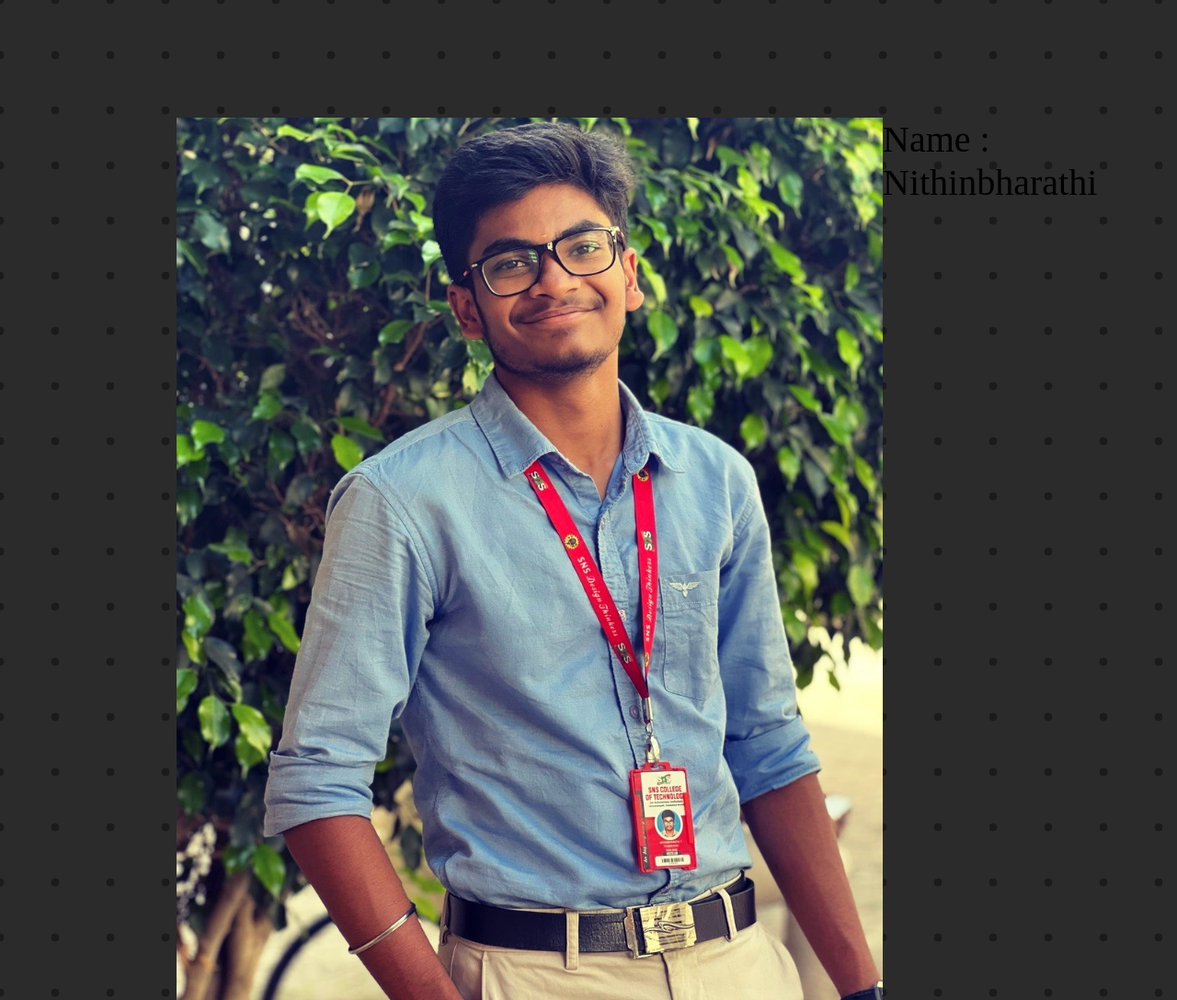
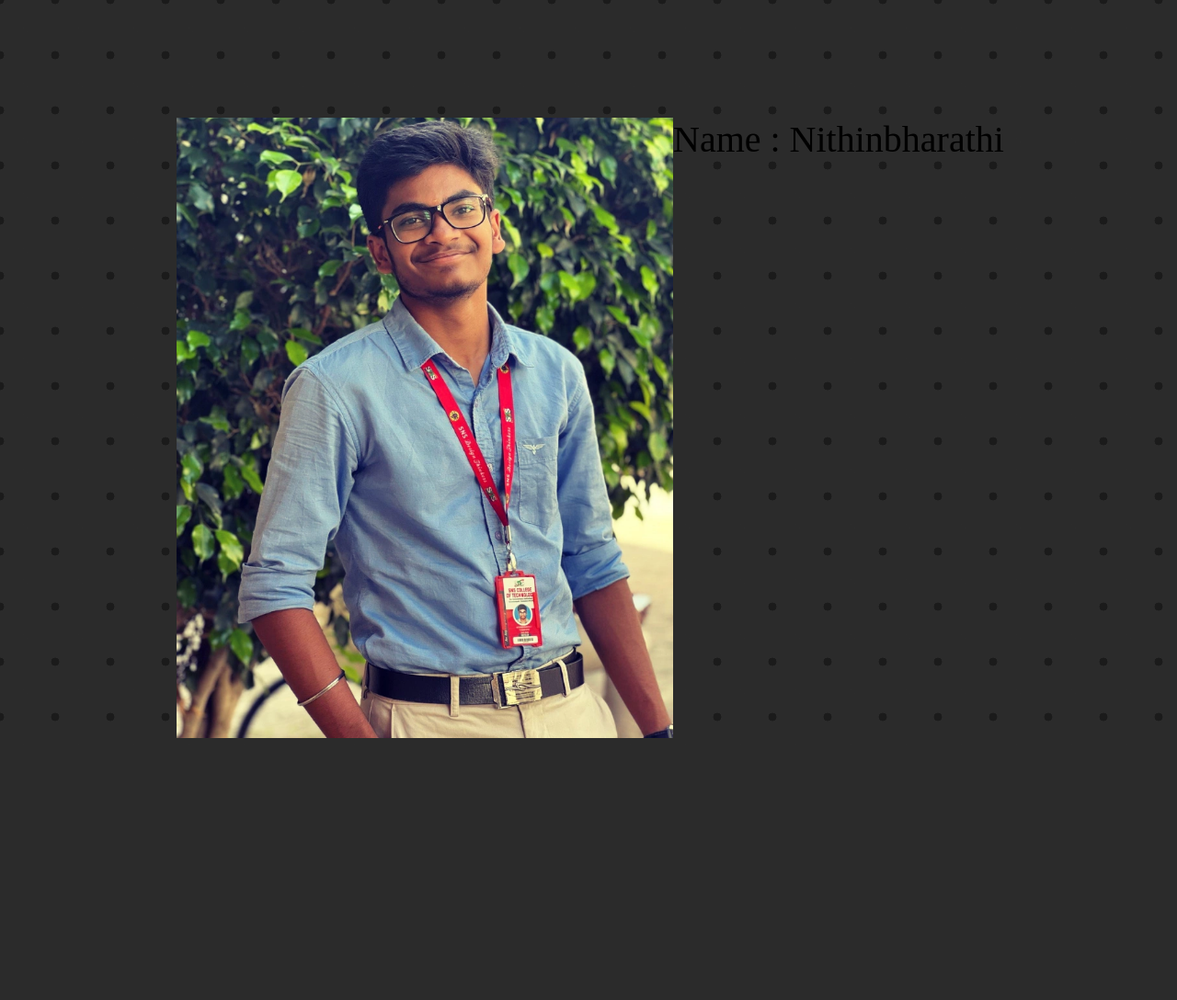
Before and after one commit to Nithinbharathi93/portfolio, a plain HTML site: page about_pg.html in a window 1280 px wide. Shown: the whole page at 92% size. After the commit the page ends 811 px from the top, so only its background shows below. Drawn offline with Linux system fonts and the light colour scheme.

Commit message:
Update portfolio_styl.css
Height auto

```diff
--- a/portfolio_styl.css
+++ b/portfolio_styl.css
@@ -58,6 +58,6 @@ body {
 }
 
 #all_abt img {
-	height : "450px";
-	width : "385px";
+	max-width: 50%;
+	height: auto;
 }
```
